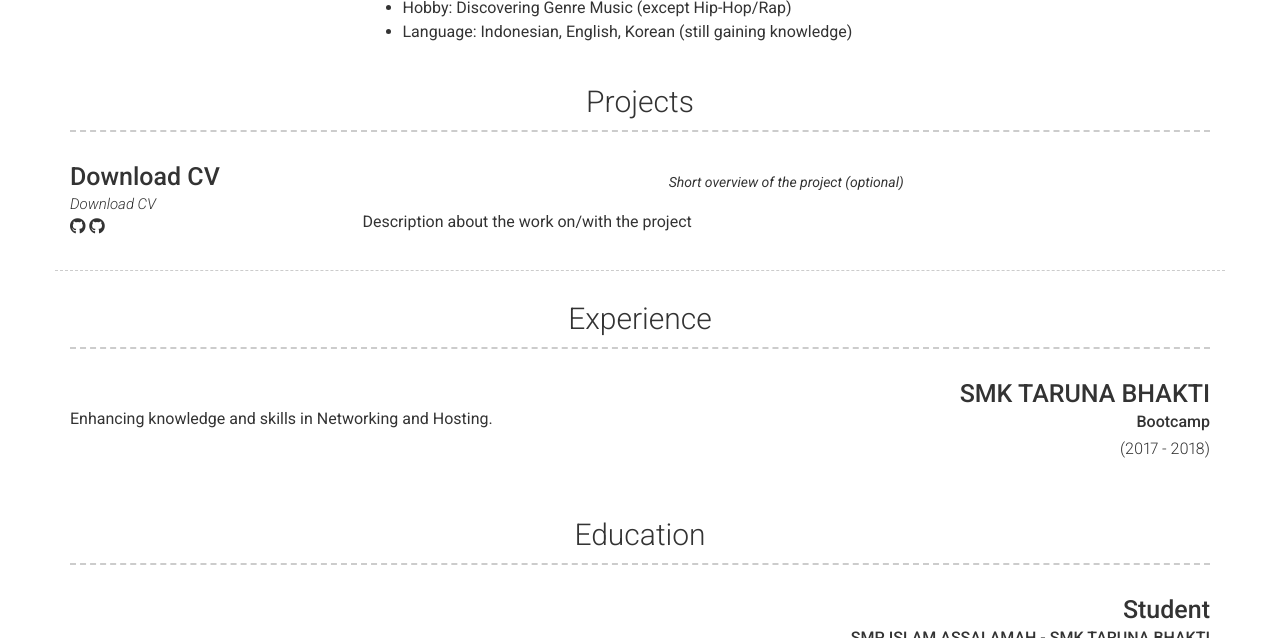
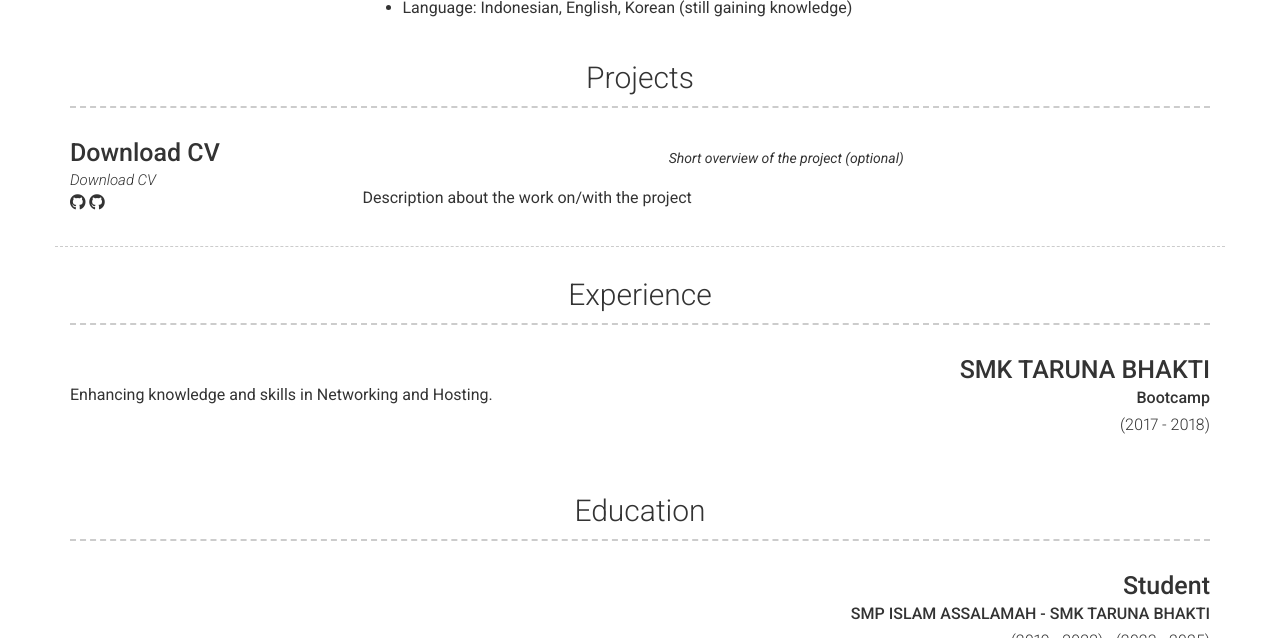
Before and after one commit to justfazrakh/websitecv, a Jekyll site: the page built from index.md, in a window 1280 px wide and 900 px high, scrolled down 415 px, cut to the strip 262-900 px from the top of the window. Built offline with Jekyll 4.4.1, drawn with Linux system fonts in a browser that asks for light colours; nearby versions of some CDN libraries.

Commit message:
Update _config.yml

```diff
--- a/_config.yml
+++ b/_config.yml
@@ -59,7 +59,6 @@ about_content: | # this will include new lines to allow paragraphs
     - Age: 17
     - Degree: Student
     - MBTI: INFJ (unnoficial)
-    - Hobby: Discovering Genre Music (except Hip-Hop/Rap)
     - Language: Indonesian, English, Korean (still gaining knowledge)
 
 content:
```
